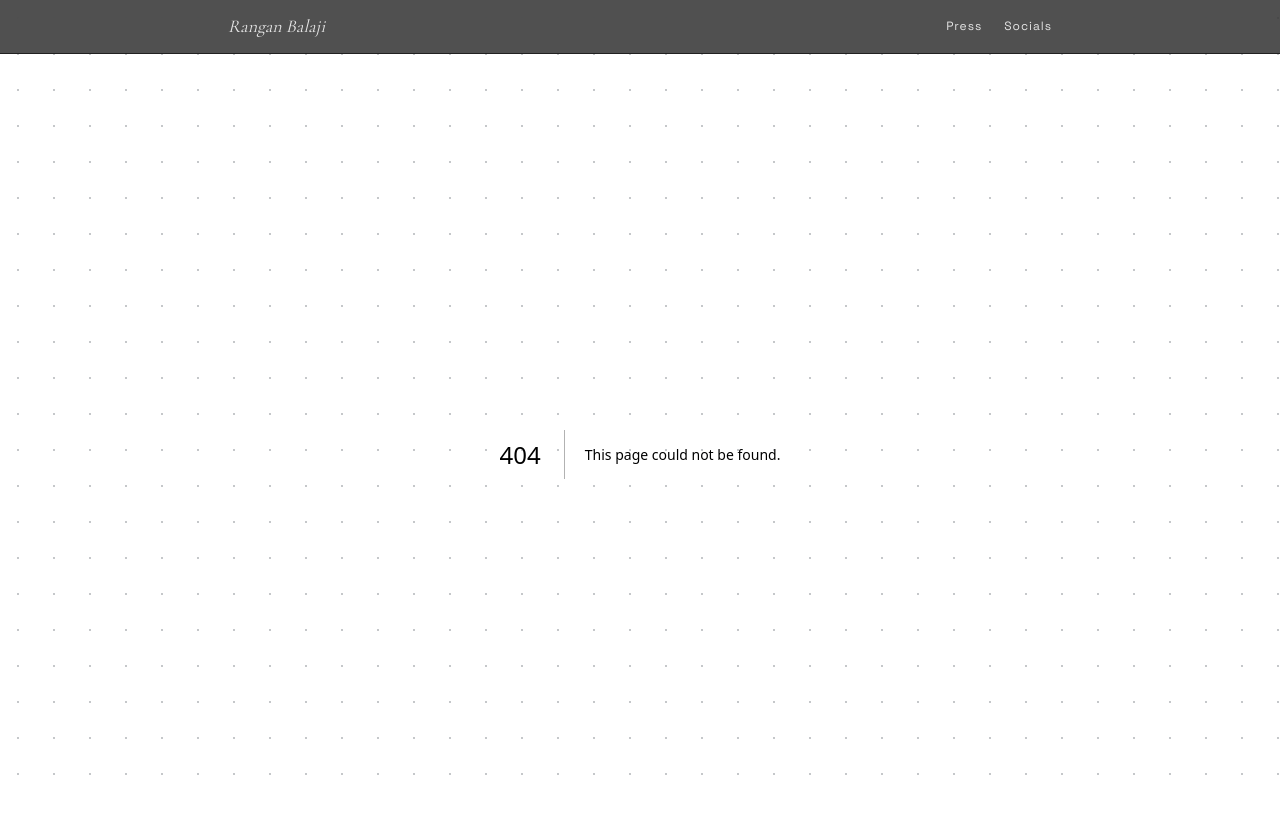
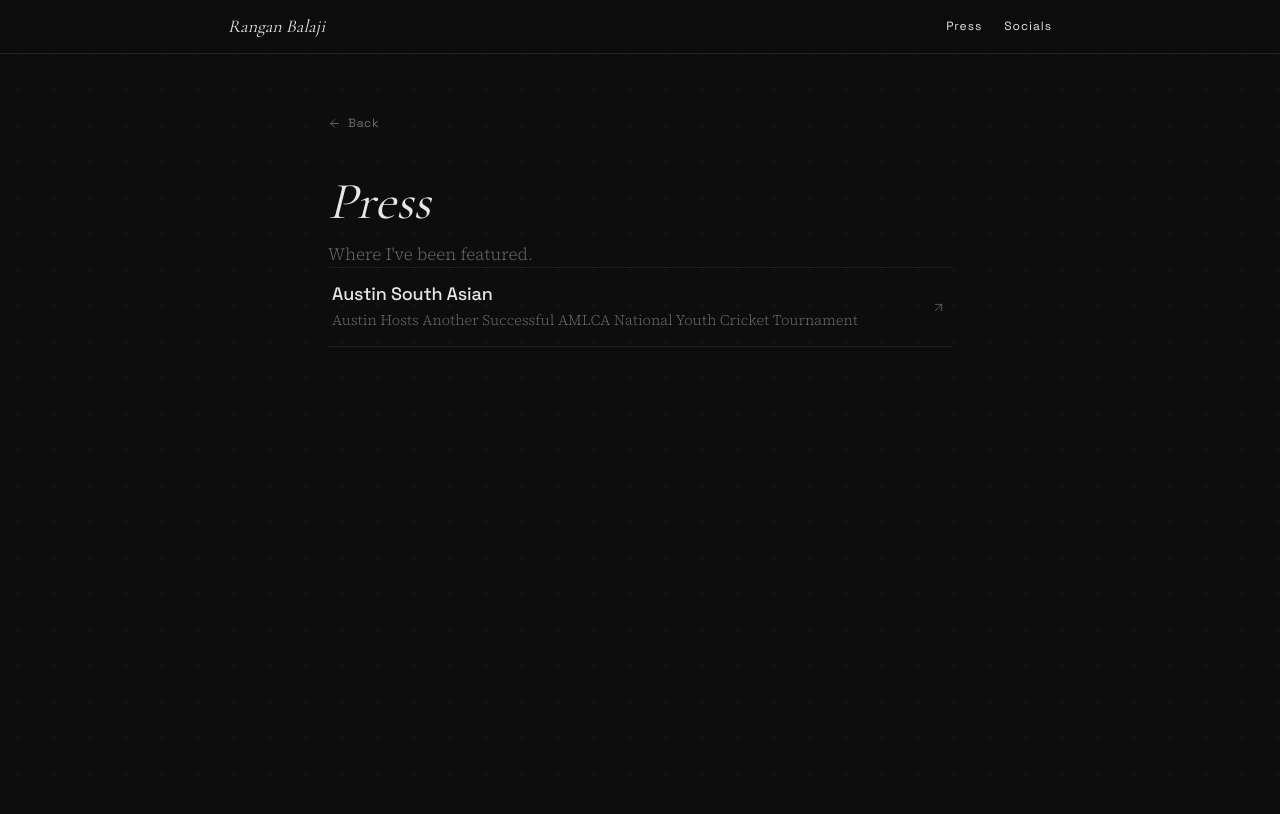
Before and after one commit to TaxCollector23/ranganbalaji, a Next.js app: page /press in a window 1280 px wide. Before the commit this address had no page. Shown: the top 814 px of the page. Built offline with nearby package versions, Linux system fonts and the light colour scheme; a web font is replaced by a local one.

Commit message:
Move Press to a dedicated page
- Created /press page with same layout as /socials
- Updated nav link from /#press to /press
- Removed Press component from homepage
- Press now has its own page with back button

Co-Authored-By: Claude Haiku 4.5 <noreply@anthropic.com>

```diff
--- a/app/page.tsx
+++ b/app/page.tsx
@@ -1,7 +1,6 @@
 import Hero from "@/components/Hero";
 import Story from "@/components/Story";
 import Projects from "@/components/Projects";
-import Press from "@/components/Press";
 import Footer from "@/components/Footer";
 import { site } from "@/lib/data";
 
@@ -26,7 +25,6 @@ export default function Home() {
       <Hero />
       <Story />
       <Projects />
-      <Press />
       <Footer />
     </main>
   );
--- /dev/null
+++ b/app/press/page.tsx
@@ -0,0 +1,58 @@
+import type { Metadata } from "next";
+import Link from "next/link";
+import { ArrowLeft, ArrowUpRight } from "lucide-react";
+import { press } from "@/lib/data";
+import Reveal from "@/components/ui/Reveal";
+
+export const metadata: Metadata = {
+  title: "Press",
+  description: "Places where I've been featured.",
+};
+
+export default function PressPage() {
+  return (
+    <main className="page">
+      <div className="wrap wrap-narrow">
+        <Reveal>
+          <Link href="/" className="back-link">
+            <ArrowLeft size={13} strokeWidth={1.6} />
+            Back
+          </Link>
+        </Reveal>
+
+        <Reveal delay={0.05}>
+          <h1 className="page-title">Press</h1>
+          <p className="page-sub">Where I've been featured.</p>
+        </Reveal>
+
+        <ul className="work-list">
+          {press.map((p, i) => (
+            <Reveal
+              as="li"
+              key={p.href}
+              delay={0.1 + i * 0.05}
+              className="work-item"
+            >
+              <a
+                href={p.href}
+                target="_blank"
+                rel="noopener noreferrer"
+                className="work-row group"
+              >
+                <span className="work-main">
+                  <span className="work-name">{p.outlet}</span>
+                  <span className="work-desc">{p.title}</span>
+                </span>
+                <ArrowUpRight
+                  size={15}
+                  strokeWidth={1.6}
+                  className="work-arrow"
+                />
+              </a>
+            </Reveal>
+          ))}
+        </ul>
+      </div>
+    </main>
+  );
+}
--- a/components/Press.tsx
+++ /dev/null
@@ -1,37 +0,0 @@
-import { press } from "@/lib/data";
-import SectionHeader from "./ui/SectionHeader";
-import Reveal from "./ui/Reveal";
-import { ArrowUpRight } from "lucide-react";
-
-export default function Press() {
-  return (
-    <section className="section" id="press">
-      <div className="wrap">
-        <SectionHeader label="Press" />
-
-        <ul className="work-list">
-          {press.map((p, i) => (
-            <Reveal as="li" key={p.href} delay={i * 0.04} className="work-item">
-              <a
-                href={p.href}
-                target="_blank"
-                rel="noopener noreferrer"
-                className="work-row group"
-              >
-                <span className="work-main">
-                  <span className="work-name">{p.outlet}</span>
-                  <span className="work-desc">{p.title}</span>
-                </span>
-                <ArrowUpRight
-                  size={15}
-                  strokeWidth={1.6}
-                  className="work-arrow"
-                />
-              </a>
-            </Reveal>
-          ))}
-        </ul>
-      </div>
-    </section>
-  );
-}
--- a/components/SiteNav.tsx
+++ b/components/SiteNav.tsx
@@ -9,7 +9,7 @@ export default function SiteNav() {
           {site.name}
         </Link>
         <nav className="nav-links">
-          <Link href="/#press" className="nav-link">
+          <Link href="/press" className="nav-link">
             Press
           </Link>
           <Link href="/socials" className="nav-link">
```
